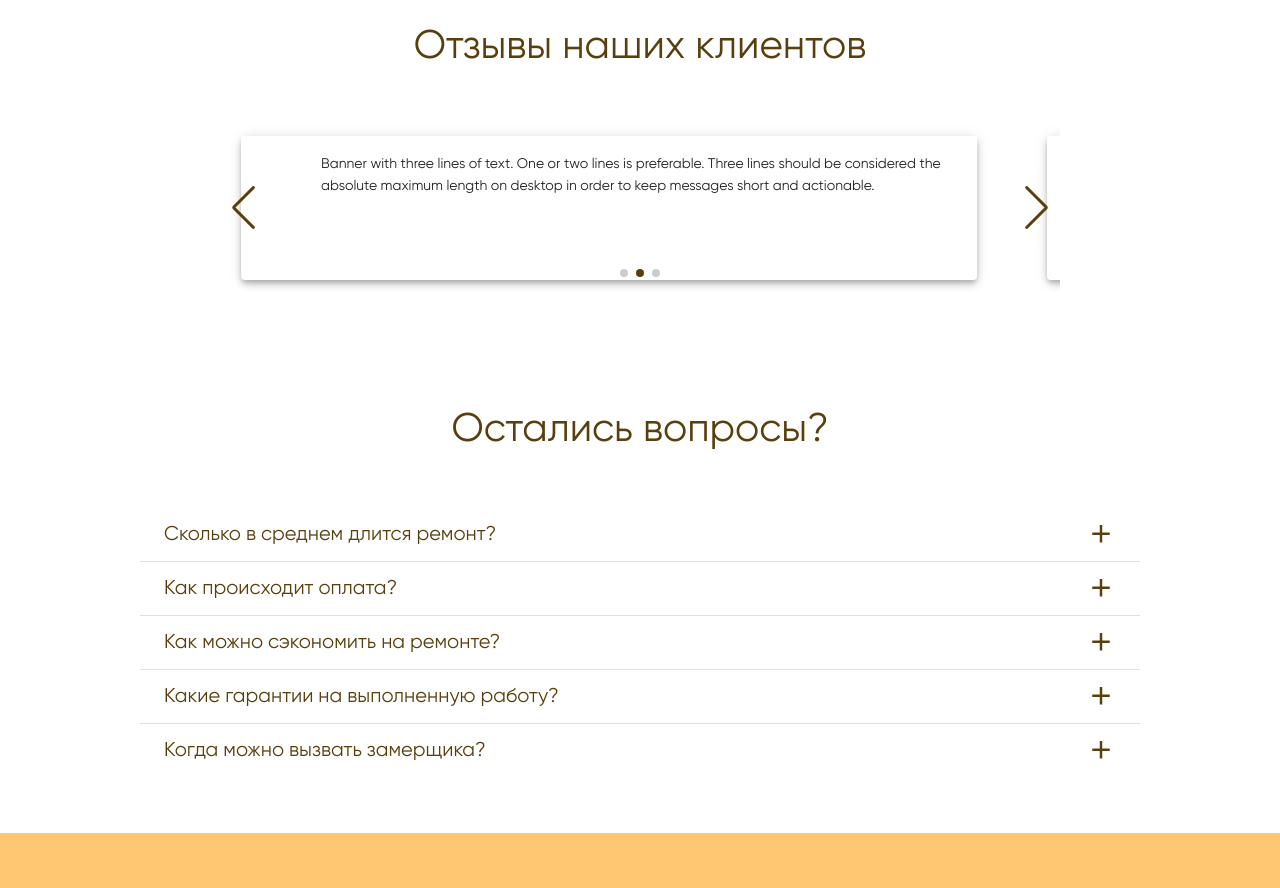
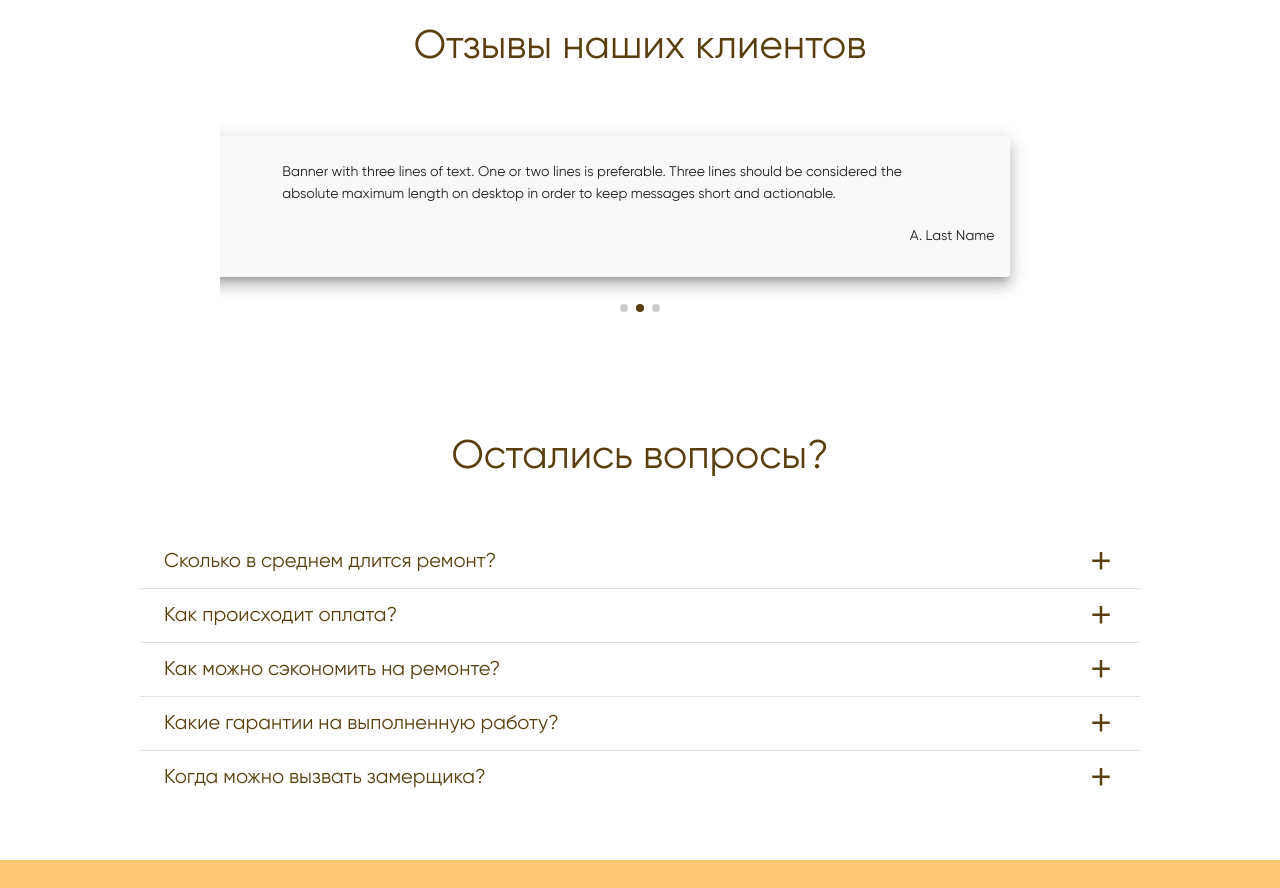
Before and after one commit to KirillUnited/BRS-apartment-repair-service, a Nuxt app: page / in a window 1280 px wide. Shown: the part 7240-8128 px from the top of the page. Built offline with nearby package versions, Linux system fonts and the light colour scheme.

Commit message:
Update testimonials

```diff
--- a/src/components/Testimonials.vue
+++ b/src/components/Testimonials.vue
@@ -10,59 +10,27 @@
                     :modules="modules"
                     :slides-per-view="1"
                     :space-between="70"
-                    :navigation="{ clickable: true }"
                     :autoplay="{
-      delay: 5000,
-      disableOnInteraction: false,
-    }"
+                        delay: 5000,
+                        disableOnInteraction: false,
+                    }"
                     pagination
             >
-                <swiper-slide>
+                <swiper-slide v-for="item in items">
                     <v-card
-                            elevation="5"
+                            elevation="10"
                     >
                         <v-banner
-                                avatar="https://cdn.vuetifyjs.com/images/john-smirk.png"
+                                :avatar="item.avatar"
+                                lines="three"
+                                stacked=""
                         >
                             <v-banner-text>
-                                Banner with three lines of text. One or two lines is preferable. Three lines should be
-                                considered the absolute maximum length on desktop in order to keep messages short and
-                                actionable.
+                                {{ item.text }}
                             </v-banner-text>
-                        </v-banner>
-                    </v-card>
-                </swiper-slide>
-                <swiper-slide>
-                    <v-card
-                            elevation="5"
-                    >
-                        <v-banner
-                                avatar="https://i.pravatar.cc/250?u=mail@ashallendesign.co.uk"
-                        >
-                            <v-banner-text>
-                                ui-avatars.com is a service that you can use to get placeholder profile pictures. This
-                                service is slightly different to the other services, because it returns the initials of
-                                the user rather than a picture of a human, character or object.
-
-                                If you’re using Laravel Jetstream in your projects, you’ll might have already come
-                                across this. It uses this service to fetch a default profile picture if a user hasn’t
-                                already uploaded one. You can check the code where it’s used
-                            </v-banner-text>
-                        </v-banner>
-                    </v-card>
-                </swiper-slide>
-                <swiper-slide>
-                    <v-card
-                            elevation="5"
-                    >
-                        <v-banner
-                                avatar="https://actomrussia.ru/images/2020/11/16/2816616767.jpg"
-                        >
-                            <v-banner-text>
-                                If you’re using Laravel Jetstream in your projects, you’ll might have already come
-                                across this. It uses this service to fetch a default profile picture if a user hasn’t
-                                already uploaded one. You can check the code where it’s used
-                            </v-banner-text>
+                            <template v-slot:actions>
+                               A. Last Name
+                            </template>
                         </v-banner>
                     </v-card>
                 </swiper-slide>
@@ -73,9 +41,8 @@
 
 <script>
     import {Swiper, SwiperSlide} from 'swiper/vue';
-    import {Navigation, Pagination, A11y, Autoplay} from 'swiper/modules';
+    import {Pagination, A11y, Autoplay} from 'swiper/modules';
     import 'swiper/css';
-    import 'swiper/css/navigation';
     import 'swiper/css/autoplay';
     import 'swiper/css/pagination';
 
@@ -85,9 +52,25 @@
             Swiper,
             SwiperSlide,
         },
+        data: ()=>({
+            items: [
+                {
+                    avatar: "https://cdn.vuetifyjs.com/images/john-smirk.png",
+                    text: "Banner with three lines of text. One or two lines is preferable. Three lines should be considered the absolute maximum length on desktop in order to keep messages short and actionable."
+                },
+                {
+                    avatar: "https://i.pravatar.cc/250?u=mail@ashallendesign.co.uk",
+                    text: "ui-avatars.com is a service that you can use to get placeholder profile pictures. This service is slightly different to the other services, because it returns the initials of the user rather than a picture of a human, character or object. If you’re using Laravel Jetstream in your projects, you’ll might have already come across this. It uses this service to fetch a default profile picture if a user hasn’t already uploaded one. You can check the code where it’s used"
+                },
+                {
+                    avatar: "https://actomrussia.ru/images/2020/11/16/2816616767.jpg",
+                    text: "Banner with three lines of text. One or two lines is preferable. Three lines should be considered the absolute maximum length on desktop in order to keep messages short and actionable."
+                },
+            ]
+        }),
         setup() {
             return {
-                modules: [Navigation, A11y, Autoplay, Pagination],
+                modules: [A11y, Autoplay, Pagination],
             };
         },
     }
@@ -97,8 +80,9 @@
     .swiper {
         --swiper-navigation-color: var(--color-secondary);
         --swiper-pagination-color: var(--color-secondary);
+        --swiper-pagination-bottom: 0;
         max-width: 840px;
-        padding: 12px 52px;
+        padding: 12px 16px 42px;
     }
 
     .swiper-slide {
@@ -107,14 +91,13 @@
 
     .v-card {
         height: 100%;
+        background-color: #F9F9F9;
     }
 
     .v-banner {
         width: auto;
         border-bottom: none;
-
-        &-text {
-            padding-right: 8px;
-        }
+        background-color: transparent;
+        padding-right: 1rem;
     }
 </style>
```
